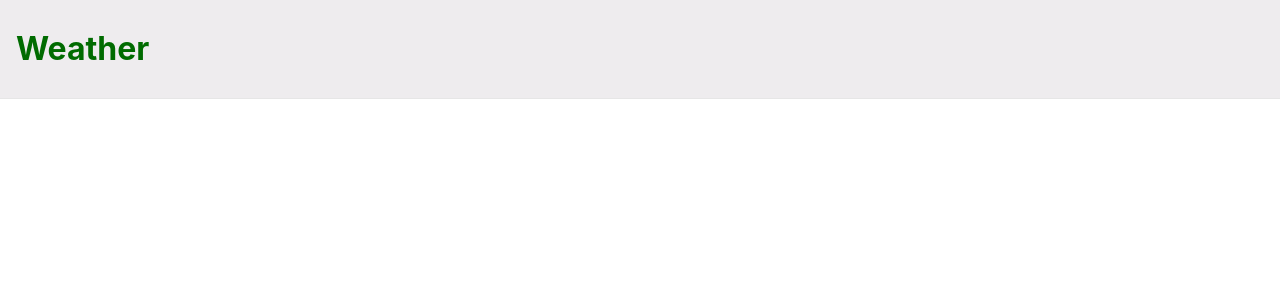
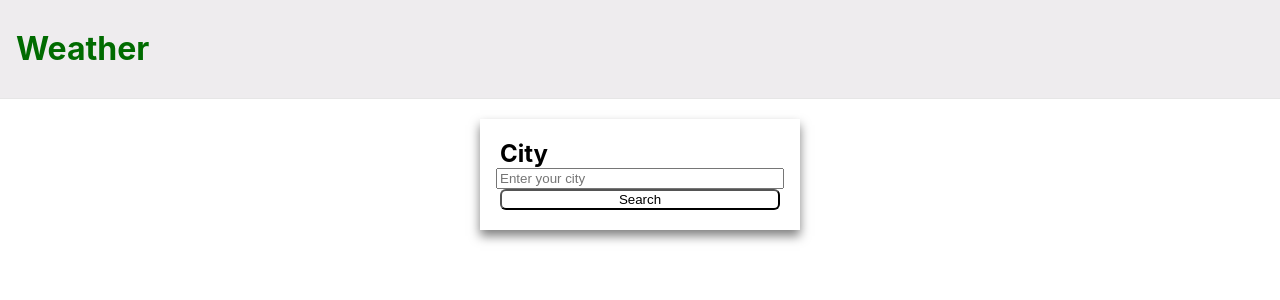
Before and after one commit to dan-cummings/Weather-app-challenge, a React (Create React App) app: page / in a window 1280 px wide. Shown: the top 300 px of the page. Built offline with nearby package versions, Linux system fonts and the light colour scheme.

Commit message:
feat: added search form and style

```diff
--- a/src/App.tsx
+++ b/src/App.tsx
@@ -1,11 +1,13 @@
+import { useState } from "react";
 import { Header, SearchForm, Weather } from "./components";
 
 function App() {
+  const [city, setCity] = useState("");
   return (
     <div>
       <Header></Header>
-      <SearchForm></SearchForm>
-      <Weather></Weather>
+      <SearchForm onSubmit={setCity}></SearchForm>
+      <Weather city={city}></Weather>
     </div>
   );
 }
--- /dev/null
+++ b/src/components/SearchForm.css
@@ -0,0 +1,33 @@
+.search-form {
+  box-shadow: 0 6px 10px rgba(0, 0, 0, 0.5);
+  display: flex;
+  justify-content: center;
+  align-items: center;
+  width: 25%;
+  margin: 20px auto;
+}
+
+.search-form form {
+  display: flex;
+  flex-direction: column;
+  align-items: center;
+  justify-content: center;
+  width: 100%;
+  padding: 20px;
+}
+
+.search-form form label {
+  font-size: 1.5rem;
+  font-weight: bold;
+  width: 100%;
+}
+
+.search-form form input {
+  width: 100%;
+}
+
+.search-form form button {
+  width: 100%;
+  background-color: white;
+  border-radius: 6px;
+}
--- a/src/components/SearchForm.tsx
+++ b/src/components/SearchForm.tsx
@@ -1,3 +1,34 @@
-export const SearchForm = () => {
-  return <div></div>;
+import { useState } from "react";
+import "./SearchForm.css";
+
+export declare interface SearchFormProps {
+  onSubmit: (city: string) => void;
+}
+
+export const SearchForm = (props: SearchFormProps) => {
+  const { onSubmit } = props;
+  const [search, setSearch] = useState("");
+
+  const submitForm = (e: React.FormEvent<HTMLFormElement>) => {
+    e.preventDefault();
+    const data = new FormData(e.currentTarget);
+    const city = data.get("search") as string;
+    return onSubmit(city);
+  };
+
+  return (
+    <div className="search-form">
+      <form onSubmit={(event) => submitForm(event)}>
+        <label htmlFor="search">City</label>
+        <input
+          name="search"
+          type="text"
+          value={search}
+          placeholder="Enter your city"
+          onChange={(event) => setSearch(event.target.value)}
+        />
+        <button name="submit">Search</button>
+      </form>
+    </div>
+  );
 };
```
